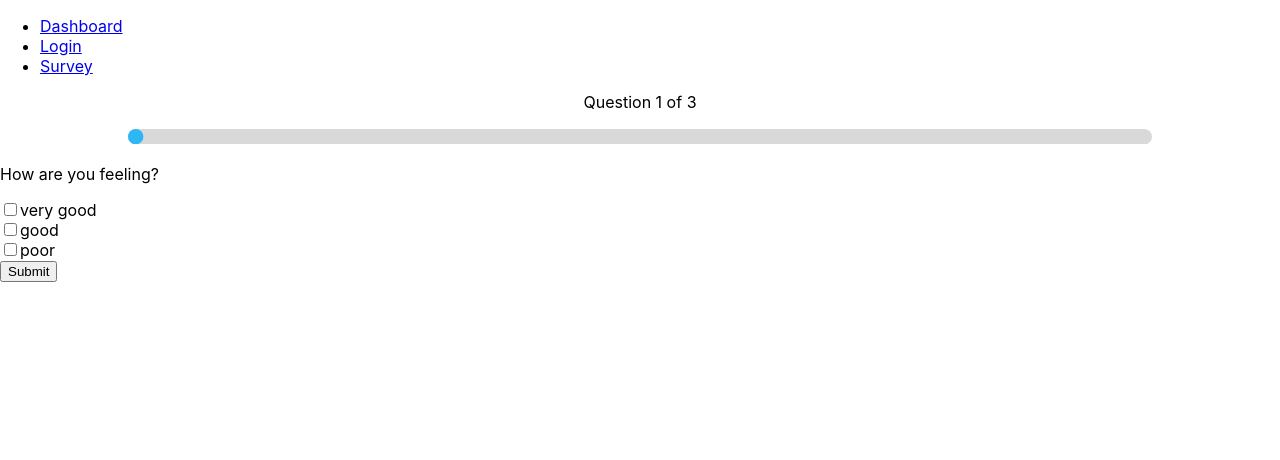
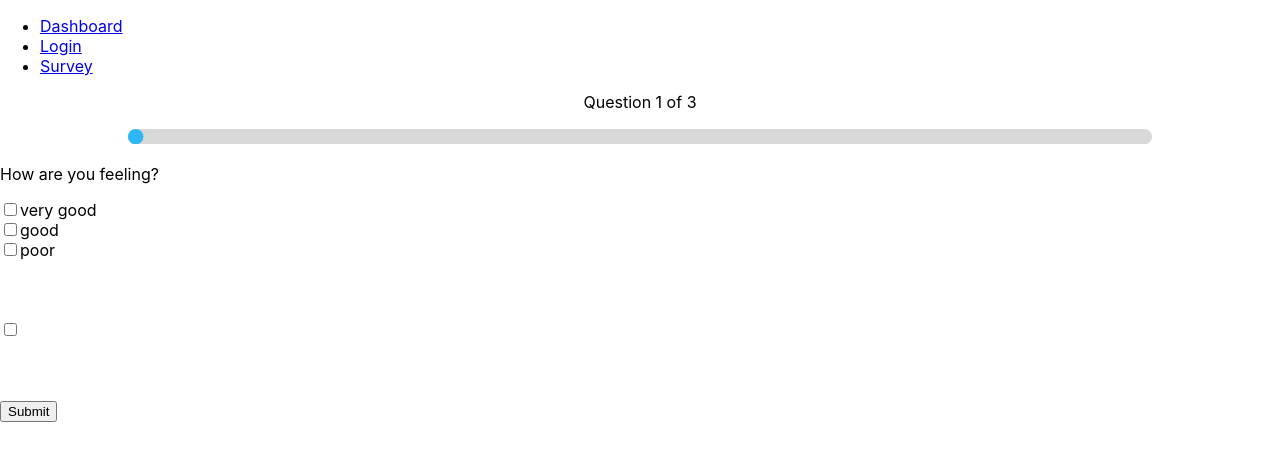
Before and after one commit to London18/team-21, a React (Create React App) app in the folder frontend/: page /survey in a window 1280 px wide. Shown: the top 460 px of the page. Built offline with nearby package versions, Linux system fonts and the light colour scheme.

Commit message:
added dummy question types for testing

```diff
--- /dev/null
+++ b/frontend/src/Components/MultipleChoiceResponse.jsx
@@ -0,0 +1,15 @@
+import React, { Component } from "react";
+
+class MultipleChoiceResponse extends React.Component {
+  render() {
+    return (
+      <input
+        type="checkbox"
+        placeholder="Enter text..."
+        style={{ height: "100pt" }}
+      />
+    );
+  }
+}
+
+export default MultipleChoiceResponse;
--- /dev/null
+++ b/frontend/src/Components/OpenTextResponse.jsx
@@ -0,0 +1,15 @@
+import React, { Component } from "react";
+
+class OpenTextResponse extends React.Component {
+  render() {
+    return (
+      <input
+        type="text"
+        placeholder="Enter text..."
+        style={{ height: "100pt" }}
+      />
+    );
+  }
+}
+
+export default OpenTextResponse;
--- a/frontend/src/Components/Question.jsx
+++ b/frontend/src/Components/Question.jsx
@@ -1,4 +1,6 @@
 import React, { Component } from "react";
+import OpenTextResponse from "./OpenTextResponse";
+import MultipleChoiceResponse from "./MultipleChoiceResponse";
 
 class Question extends Component {
   componentDidUpdate(newProps) {
@@ -28,6 +30,7 @@ class Question extends Component {
             <input type="checkbox" id="poor" name="poor" value="poor" />
             <label for="poor">poor</label>
           </div>
+          <MultipleChoiceResponse />
         </form>
       </div>
     );
```
